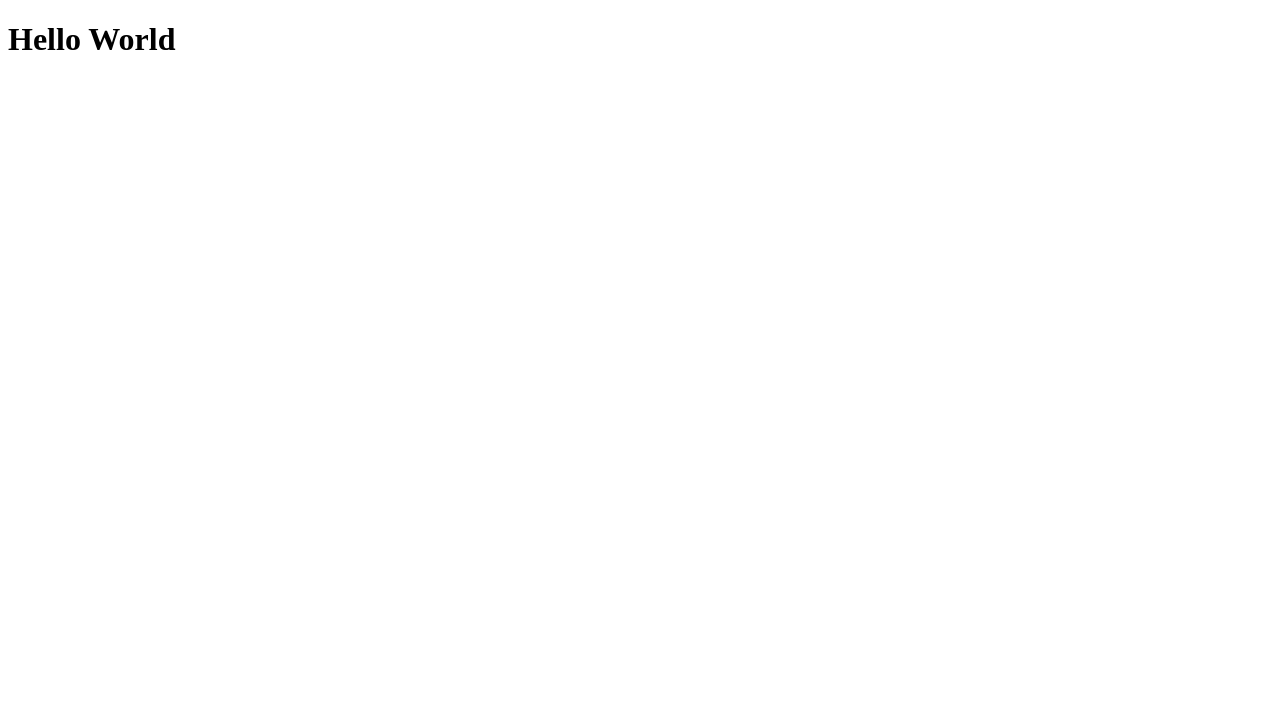
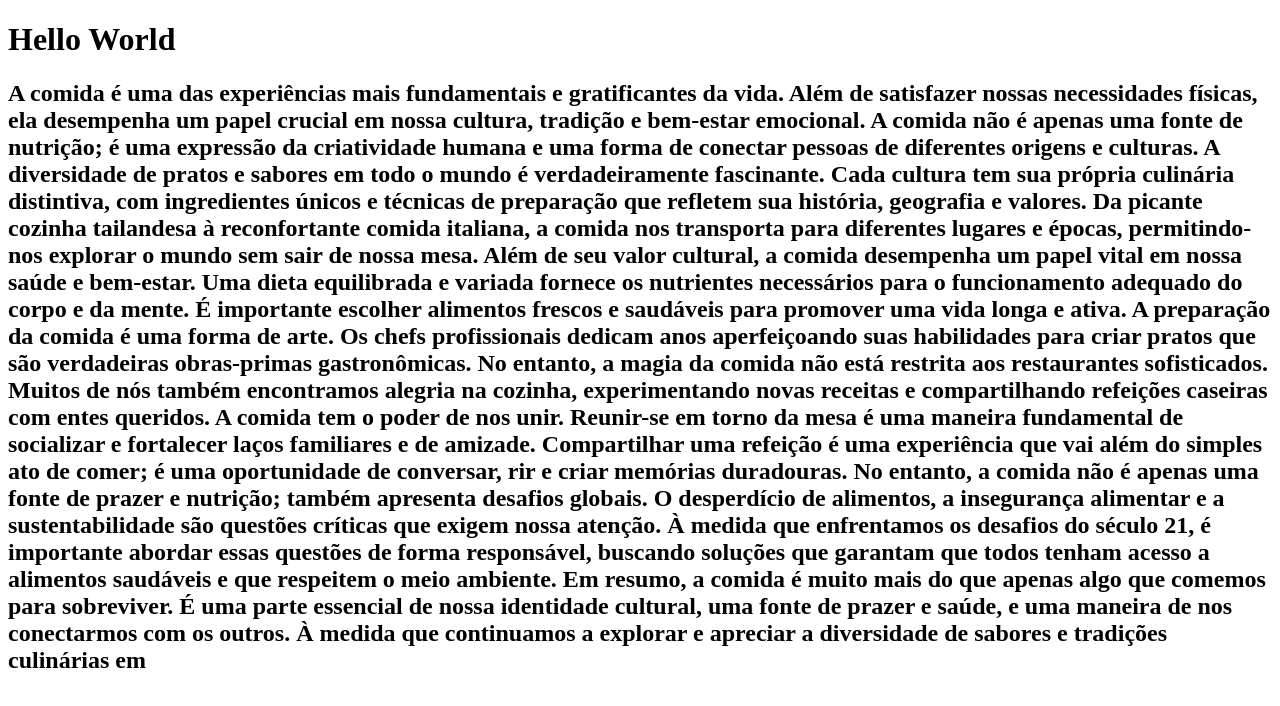
Before and after one commit to Armaaaaaaaaaaaaaaaaaaaaaaaaaaando/CursoWebCrawlereBOTS, a plain HTML site: page index.html in a window 1280 px wide. Drawn offline with Linux system fonts and the light colour scheme.

Commit message:
Update index.html

```diff
--- a/index.html
+++ b/index.html
@@ -6,6 +6,22 @@
 </head>
   <body>
     <h1>Hello World</h1>
+    <h2>
+
+      A comida é uma das experiências mais fundamentais e gratificantes da vida. Além de satisfazer nossas necessidades físicas, ela desempenha um papel crucial em nossa cultura, tradição e bem-estar emocional. A comida não é apenas uma fonte de nutrição; é uma expressão da criatividade humana e uma forma de conectar pessoas de diferentes origens e culturas.
+
+A diversidade de pratos e sabores em todo o mundo é verdadeiramente fascinante. Cada cultura tem sua própria culinária distintiva, com ingredientes únicos e técnicas de preparação que refletem sua história, geografia e valores. Da picante cozinha tailandesa à reconfortante comida italiana, a comida nos transporta para diferentes lugares e épocas, permitindo-nos explorar o mundo sem sair de nossa mesa.
+
+Além de seu valor cultural, a comida desempenha um papel vital em nossa saúde e bem-estar. Uma dieta equilibrada e variada fornece os nutrientes necessários para o funcionamento adequado do corpo e da mente. É importante escolher alimentos frescos e saudáveis para promover uma vida longa e ativa.
+
+A preparação da comida é uma forma de arte. Os chefs profissionais dedicam anos aperfeiçoando suas habilidades para criar pratos que são verdadeiras obras-primas gastronômicas. No entanto, a magia da comida não está restrita aos restaurantes sofisticados. Muitos de nós também encontramos alegria na cozinha, experimentando novas receitas e compartilhando refeições caseiras com entes queridos.
+
+A comida tem o poder de nos unir. Reunir-se em torno da mesa é uma maneira fundamental de socializar e fortalecer laços familiares e de amizade. Compartilhar uma refeição é uma experiência que vai além do simples ato de comer; é uma oportunidade de conversar, rir e criar memórias duradouras.
+
+No entanto, a comida não é apenas uma fonte de prazer e nutrição; também apresenta desafios globais. O desperdício de alimentos, a insegurança alimentar e a sustentabilidade são questões críticas que exigem nossa atenção. À medida que enfrentamos os desafios do século 21, é importante abordar essas questões de forma responsável, buscando soluções que garantam que todos tenham acesso a alimentos saudáveis e que respeitem o meio ambiente.
+
+Em resumo, a comida é muito mais do que apenas algo que comemos para sobreviver. É uma parte essencial de nossa identidade cultural, uma fonte de prazer e saúde, e uma maneira de nos conectarmos com os outros. À medida que continuamos a explorar e apreciar a diversidade de sabores e tradições culinárias em
+    </h2>
   </body>
 
 </html>
```
